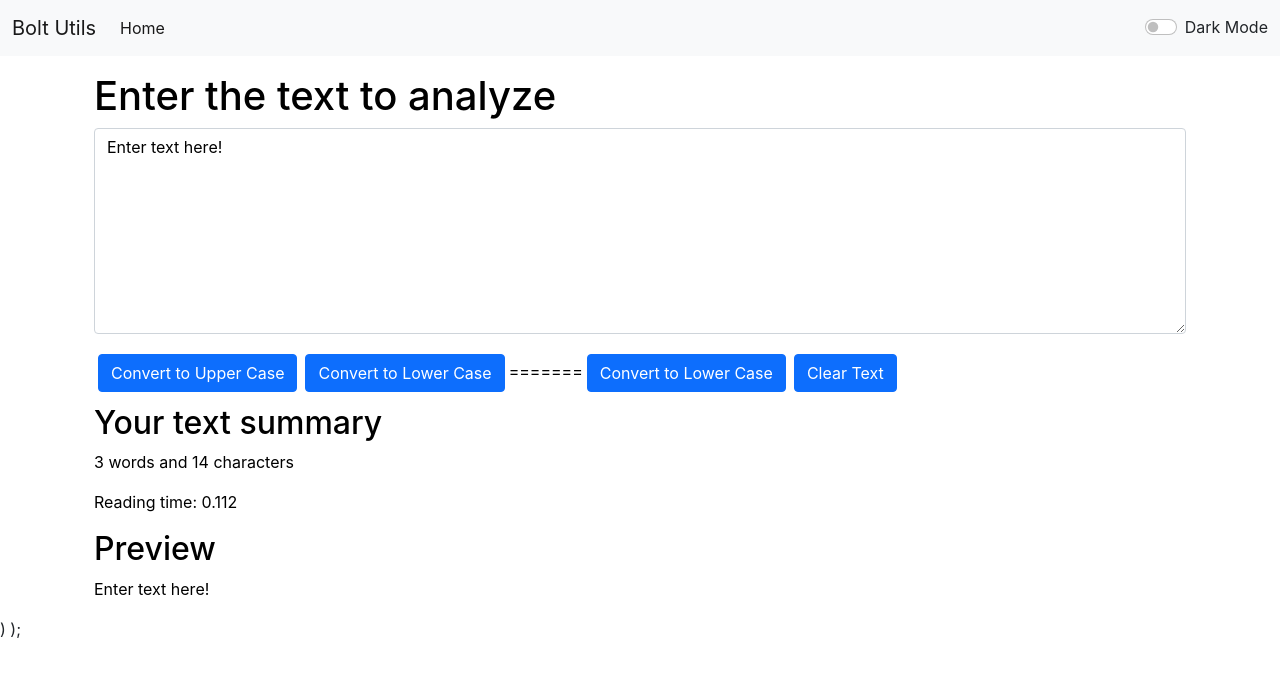
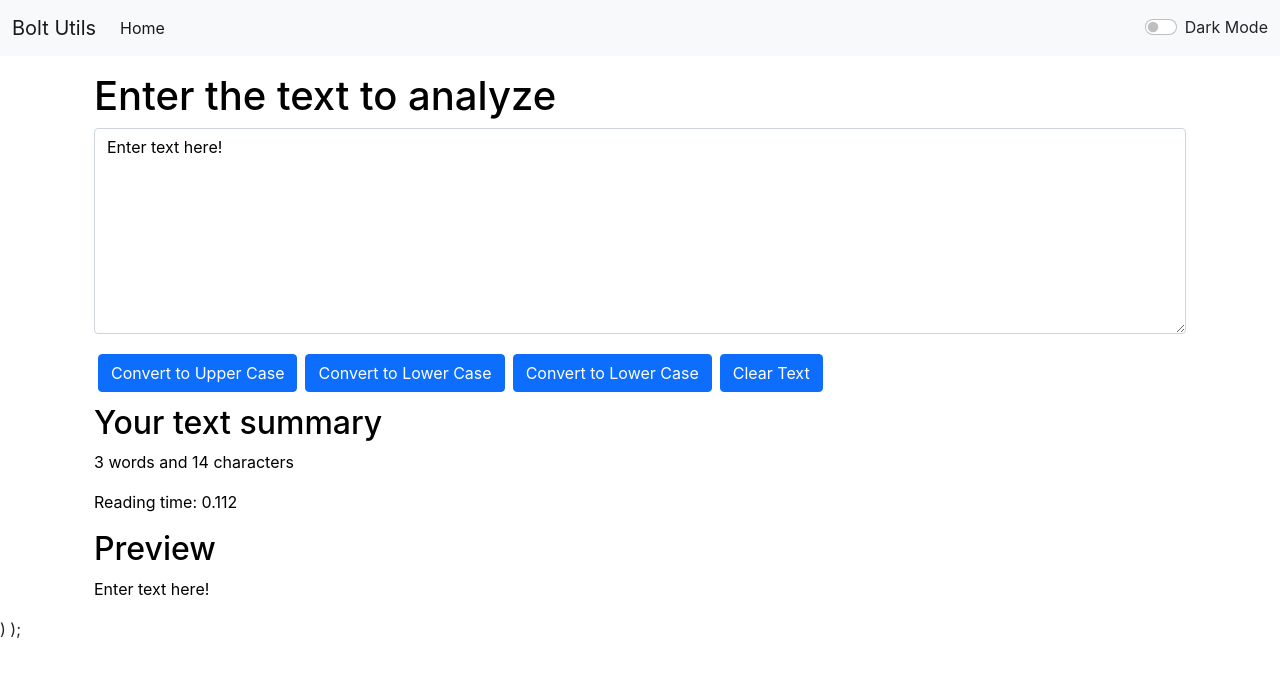
Before and after one commit to satyaki2001/Bolt-Utils, a React (Create React App) app: page / in a window 1280 px wide. Shown: the top 676 px of the page. Built offline with nearby package versions, Linux system fonts and the light colour scheme.

Commit message:
commit message

```diff
--- a/package.json
+++ b/package.json
@@ -16,11 +16,7 @@
     "web-vitals": "^2.1.4"
   },
   "scripts": {
-<<<<<<< HEAD
-    "predeploy": "npm run build",
-=======
         "predeploy": "npm run build",
->>>>>>> 72db99f7ef22e98a591cf7ef00ae64dacdf6ad57
     "deploy": "gh-pages -d build",
     "start": "react-scripts start",
     "build": "react-scripts build",
--- a/src/components/TextForm.js
+++ b/src/components/TextForm.js
@@ -35,7 +35,6 @@ export default function TextForm(props) {
 </div>
 <button className="btn btn-primary mx-1 my-1" onClick={handleUpClick}>Convert to Upper Case</button>
 <button className="btn btn-primary mx-1 my-1" onClick={handleLoClick}>Convert to Lower Case</button>
-=======
 <button className="btn btn-primary mx-1 my-1" onClick={handleLoClick}>Convert to Lower Case</button>
 
 <button className="btn btn-primary mx-1 my-1" onClick={handleClearClick}>Clear Text</button>
```
